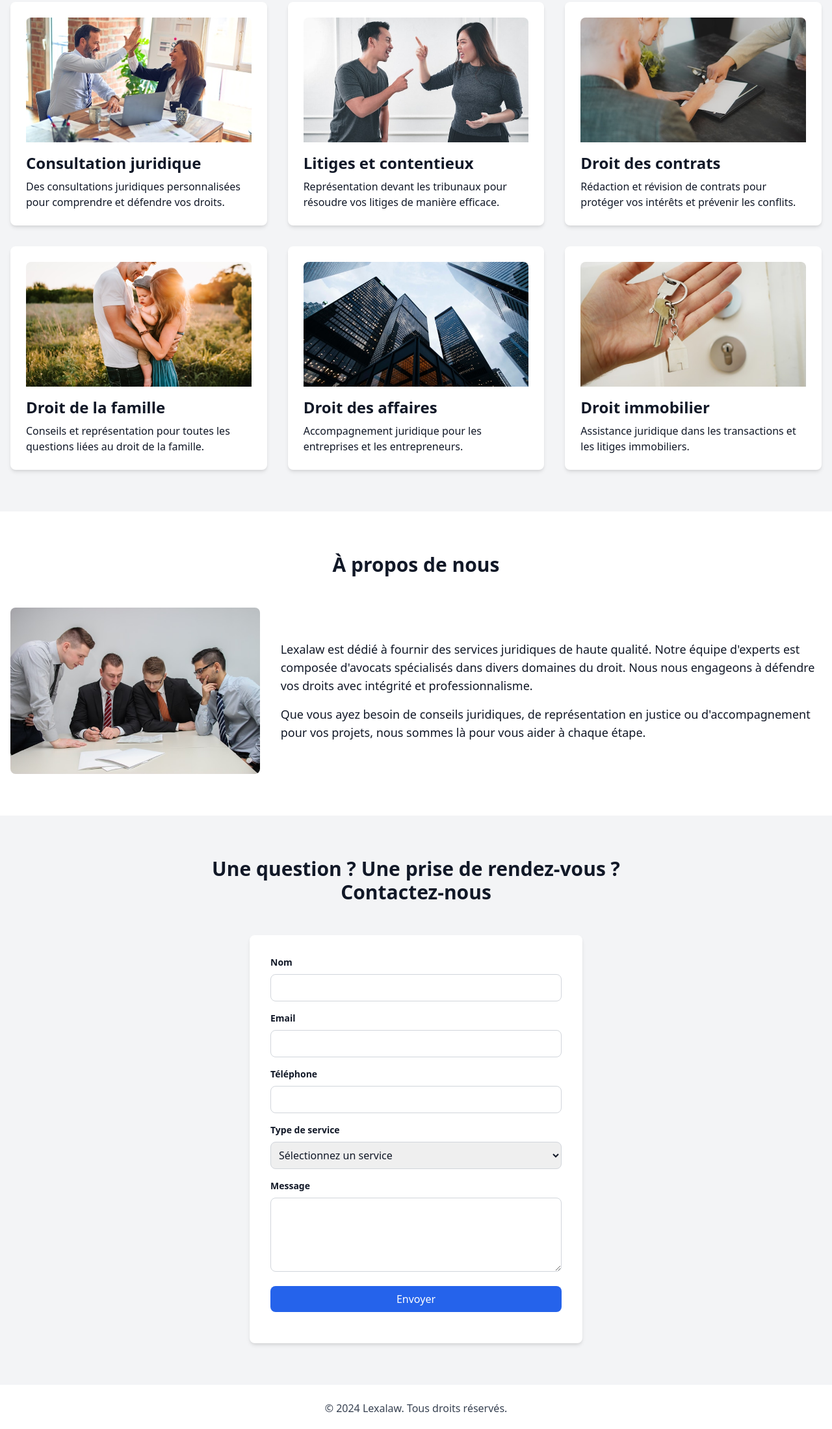
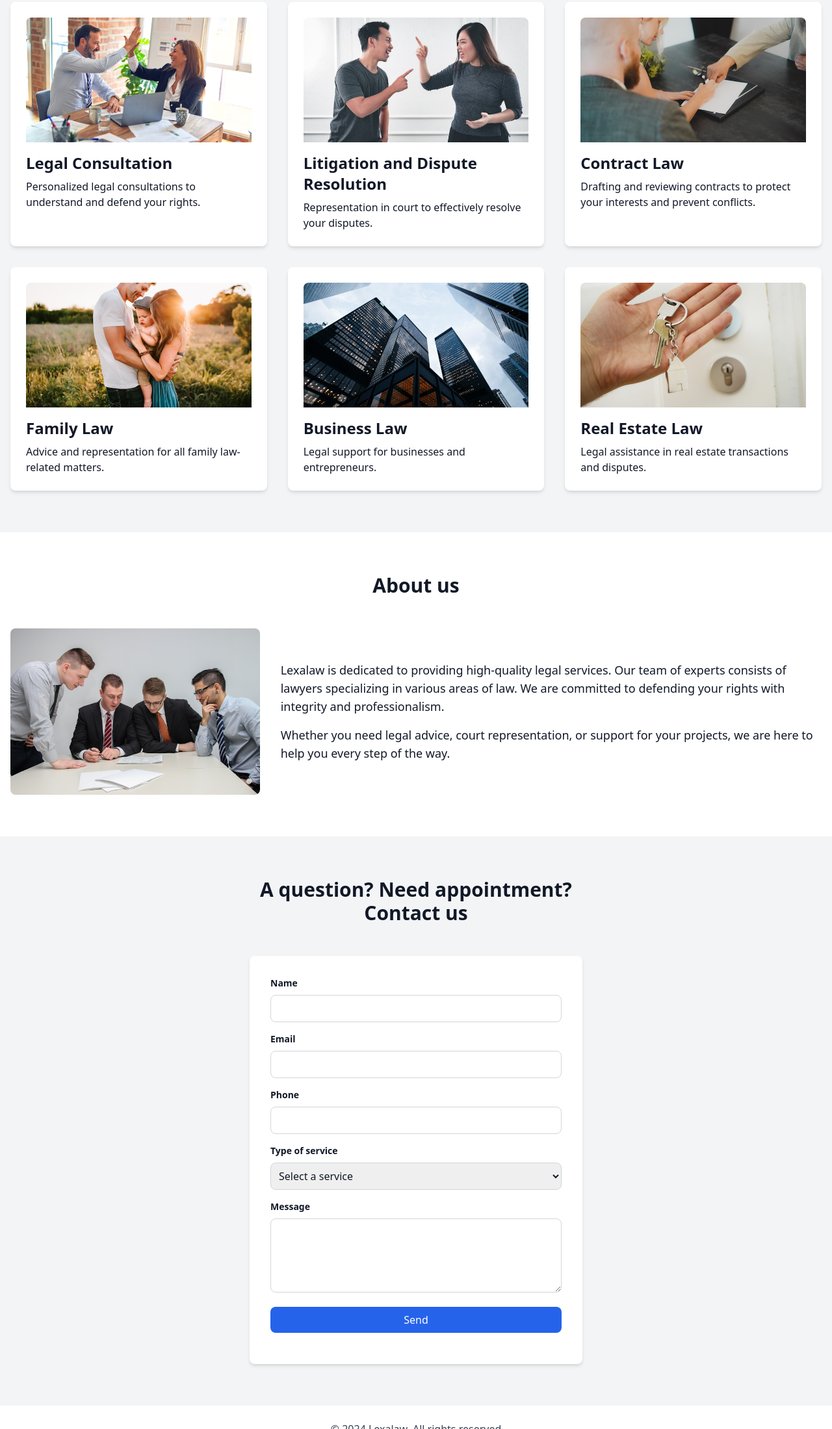
Before and after one commit to 7s4r/lexalaw, a plain HTML site: page index.html in a window 1280 px wide. Shown: the part 601-2800 px from the top of the page at 65% size. Drawn offline with nearby package versions, Linux system fonts and the light colour scheme.

Commit message:
Add english language

```diff
--- a/index.html
+++ b/index.html
@@ -48,7 +48,7 @@
           <a href="#services" class="text-gray-700" id="nav-services"
             >Services</a
           >
-          <a href="#about" class="text-gray-700" id="nav-about">À propos</a>
+          <a href="#about" class="text-gray-700" id="nav-about">About</a>
           <a href="#contact" class="text-gray-700" id="nav-contact">Contact</a>
         </div>
         <div class="md:hidden flex items-center">
@@ -72,6 +72,7 @@
             id="language-select"
             class="border border-gray-300 rounded-lg"
           >
+            <option value="en">ENG</option>
             <option value="fr">FRA</option>
             <option value="ru">RUS</option>
             <option value="uk">UKR</option>
@@ -89,7 +90,7 @@
           href="#about"
           class="block px-4 py-2 text-gray-700"
           id="mobile-nav-about"
-          >À propos</a
+          >About</a
         >
         <a
           href="#contact"
@@ -108,11 +109,10 @@
       <div class="container mx-auto h-full flex items-center justify-center">
         <div class="bg-white bg-opacity-75 p-8 rounded shadow-md text-center">
           <h1 class="text-4xl font-bold mb-4" id="hero-title">
-            Bienvenue chez Lexalaw
+            Welcome to Lexalaw
           </h1>
           <p class="text-xl" id="hero-text">
-            Nous offrons une large gamme de services juridiques pour répondre à
-            vos besoins.
+            We offer a wide range of legal services to meet your needs.
           </p>
         </div>
       </div>
@@ -122,77 +122,74 @@
     <section id="services" class="py-16">
       <div class="container mx-auto px-4">
         <h2 class="text-3xl font-bold text-center mb-12" id="services-title">
-          Nos Services
+          Our Services
         </h2>
         <div class="grid grid-cols-1 md:grid-cols-2 lg:grid-cols-3 gap-8">
           <div class="bg-white p-6 rounded-lg shadow-md">
             <img
               src="images/business-meeting.jpg"
-              alt="Consultation juridique"
+              alt="Legal Consultation"
               class="w-full h-48 object-cover rounded-t-lg"
             />
             <h3 class="text-2xl font-bold mt-4" id="service1-title">
-              Consultation juridique
+              Legal Consultation
             </h3>
             <p class="mt-2" id="service1-text">
-              Des consultations juridiques personnalisées pour comprendre et
-              défendre vos droits.
+              Personalized legal consultations to understand and defend your
+              rights.
             </p>
           </div>
           <div class="bg-white p-6 rounded-lg shadow-md">
             <img
               src="images/dispute-resolution.jpg"
-              alt="Litiges et contentieux"
+              alt="Litigation and Dispute Resolution"
               class="w-full h-48 object-cover rounded-t-lg"
             />
             <h3 class="text-2xl font-bold mt-4" id="service2-title">
-              Litiges et contentieux
+              Litigation and Dispute Resolution
             </h3>
             <p class="mt-2" id="service2-text">
-              Représentation devant les tribunaux pour résoudre vos litiges de
-              manière efficace.
+              Representation in court to effectively resolve your disputes.
             </p>
           </div>
           <div class="bg-white p-6 rounded-lg shadow-md">
             <img
               src="images/contract-law.jpg"
-              alt="Droit des contrats"
+              alt="Contract Law"
               class="w-full h-48 object-cover rounded-t-lg"
             />
             <h3 class="text-2xl font-bold mt-4" id="service3-title">
-              Droit des contrats
+              Contract Law
             </h3>
             <p class="mt-2" id="service3-text">
-              Rédaction et révision de contrats pour protéger vos intérêts et
-              prévenir les conflits.
+              Drafting and reviewing contracts to protect your interests and
+              prevent conflicts.
             </p>
           </div>
           <div class="bg-white p-6 rounded-lg shadow-md">
             <img
               src="images/family-law.jpg"
-              alt="Droit de la famille"
+              alt="Family Law"
               class="w-full h-48 object-cover rounded-t-lg"
             />
             <h3 class="text-2xl font-bold mt-4" id="service4-title">
-              Droit de la famille
+              Family Law
             </h3>
             <p class="mt-2" id="service4-text">
-              Conseils et représentation pour toutes les questions liées au
-              droit de la famille.
+              Advice and representation for all family law-related matters.
             </p>
           </div>
           <div class="bg-white p-6 rounded-lg shadow-md">
             <img
               src="images/business-law.jpg"
-              alt="Droit des affaires"
+              alt="Business Law"
               class="w-full h-48 object-cover rounded-t-lg"
             />
             <h3 class="text-2xl font-bold mt-4" id="service5-title">
-              Droit des affaires
+              Business Law
             </h3>
             <p class="mt-2" id="service5-text">
-              Accompagnement juridique pour les entreprises et les
-              entrepreneurs.
+              Legal support for businesses and entrepreneurs.
             </p>
           </div>
           <div class="bg-white p-6 rounded-lg shadow-md">
@@ -202,11 +199,10 @@
               class="w-full h-48 object-cover rounded-t-lg"
             />
             <h3 class="text-2xl font-bold mt-4" id="service6-title">
-              Droit immobilier
+              Real Estate Law
             </h3>
             <p class="mt-2" id="service6-text">
-              Assistance juridique dans les transactions et les litiges
-              immobiliers.
+              Legal assistance in real estate transactions and disputes.
             </p>
           </div>
         </div>
@@ -217,25 +213,24 @@
     <section id="about" class="bg-white py-16">
       <div class="container mx-auto px-4">
         <h2 class="text-3xl font-bold text-center mb-12" id="about-title">
-          À propos de nous
+          About us
         </h2>
         <div class="flex flex-col md:flex-row items-center">
           <img
             src="images/lexalaw-team.jpg"
-            alt="Notre équipe"
+            alt="Our team"
             class="w-full md:w-1/2 h-64 object-cover rounded-lg"
           />
           <div class="md:ml-8 mt-8 md:mt-0">
             <p class="text-lg" id="about-text1">
-              Lexalaw est dédié à fournir des services juridiques de haute
-              qualité. Notre équipe d'experts est composée d'avocats spécialisés
-              dans divers domaines du droit. Nous nous engageons à défendre vos
-              droits avec intégrité et professionnalisme.
+              Lexalaw is dedicated to providing high-quality legal services. Our
+              team of experts consists of lawyers specializing in various areas
+              of law. We are committed to defending your rights with integrity
+              and professionalism.
             </p>
             <p class="mt-4 text-lg" id="about-text2">
-              Que vous ayez besoin de conseils juridiques, de représentation en
-              justice ou d'accompagnement pour vos projets, nous sommes là pour
-              vous aider à chaque étape.
+              Whether you need legal advice, court representation, or support
+              for your projects, we are here to help you every step of the way.
             </p>
           </div>
         </div>
@@ -246,7 +241,7 @@
     <section id="contact" class="py-16 bg-gray-100">
       <div class="container mx-auto px-4">
         <h2 class="text-3xl font-bold text-center mb-12" id="contact-title">
-          Une question ? Une prise de rendez-vous ? <br />Contactez-nous
+          A question? Need appointment? <br />Contact us
         </h2>
         <div class="max-w-lg mx-auto bg-white p-8 rounded-lg shadow-md">
           <form method="POST" id="contact-form">
@@ -265,7 +260,7 @@
                 for="name"
                 class="block text-sm font-semibold"
                 id="contact-name-label"
-                >Nom</label
+                >Name</label
               >
               <input
                 type="text"
@@ -295,7 +290,7 @@
                 for="phone"
                 class="block text-sm font-semibold"
                 id="contact-phone-label"
-                >Téléphone</label
+                >Phone</label
               >
               <input
                 type="phone"
@@ -310,7 +305,7 @@
                 for="service"
                 class="block text-sm font-semibold"
                 id="contact-service-label"
-                >Type de service</label
+                >Type of service</label
               >
               <select
                 id="service"
@@ -319,25 +314,25 @@
                 required
               >
                 <option value="" disabled selected id="contact-service-choose">
-                  Sélectionnez un service
+                  Select a service
                 </option>
-                <option value="consultation-juridique" id="service1-title">
-                  Consultation juridique
+                <option value="legal-consultation" id="service1-title">
+                  Legal consultation
                 </option>
-                <option value="litiges-contentieux" id="service2-title">
-                  Litiges et contentieux
+                <option value="dispute-resolution" id="service2-title">
+                  Litigation and dispute resolution
                 </option>
-                <option value="droit-des-contrats" id="service3-title">
-                  Droit des contrats
+                <option value="contract-law" id="service3-title">
+                  Contract law
                 </option>
-                <option value="droit-de-la-famille" id="service4-title">
-                  Droit de la famille
+                <option value="family-law" id="service4-title">
+                  Family law
                 </option>
-                <option value="droit-des-affaires" id="service5-title">
-                  Droit des affaires
+                <option value="business-law" id="service5-title">
+                  Business law
                 </option>
-                <option value="droit-immobilier" id="service6-title">
-                  Droit immobilier
+                <option value="real-estate-law" id="service6-title">
+                  Real estate law
                 </option>
               </select>
             </div>
@@ -361,7 +356,7 @@
               class="w-full bg-blue-600 text-white py-2 rounded-lg"
               id="contact-button"
             >
-              Envoyer
+              Send
             </button>
             <div class="mb-4" id="form-result"></div>
           </form>
@@ -373,7 +368,7 @@
     <footer class="bg-white py-6">
       <div class="container mx-auto text-center">
         <p class="text-gray-700" id="footer-text">
-          &copy; 2024 Lexalaw. Tous droits réservés.
+          &copy; 2024 Lexalaw. All rights reserved
         </p>
       </div>
     </footer>
--- a/js/main.js
+++ b/js/main.js
@@ -3,6 +3,45 @@ document.getElementById('menu-btn').addEventListener('click', function () {
 });
 
 const translations = {
+  en: {
+    'site-title': 'LEXALAW',
+    'nav-services': 'Services',
+    'nav-about': 'About',
+    'nav-contact': 'Contact',
+    'hero-title': 'Welcome to Lexalaw',
+    'hero-text': 'We offer a wide range of legal services to meet your needs.',
+    'services-title': 'Our Services',
+    'service1-title': 'Legal Consultation',
+    'service1-text':
+      'Personalized legal consultations to understand and defend your rights.',
+    'service2-title': 'Litigation and Dispute Resolution',
+    'service2-text':
+      'Representation in court to effectively resolve your disputes.',
+    'service3-title': 'Contract Law',
+    'service3-text':
+      'Drafting and reviewing contracts to protect your interests and prevent conflicts.',
+    'service4-title': 'Family Law',
+    'service4-text':
+      'Advice and representation for all family law-related matters.',
+    'service5-title': 'Business Law',
+    'service5-text': 'Legal support for businesses and entrepreneurs.',
+    'service6-title': 'Real Estate Law',
+    'service6-text':
+      'Legal assistance in real estate transactions and disputes.',
+    'about-title': 'About Us',
+    'about-text1':
+      'Lexalaw is dedicated to providing high-quality legal services. Our team of experts consists of lawyers specializing in various areas of law. We are committed to defending your rights with integrity and professionalism.',
+    'about-text2':
+      'Whether you need legal advice, court representation, or support for your projects, we are here to help you every step of the way.',
+    'contact-title': 'A question? Need appointment? Contact us',
+    'contact-name-label': 'Name',
+    'contact-email-label': 'Email',
+    'contact-service-label': 'Type of Service',
+    'contact-service-choose': 'Select a service',
+    'contact-message-label': 'Message',
+    'contact-button': 'Send',
+    'footer-text': '&copy; 2024 Lexalaw. All rights reserved.',
+  },
   fr: {
     'site-title': 'LEXALAW',
     'nav-services': 'Services',
```
